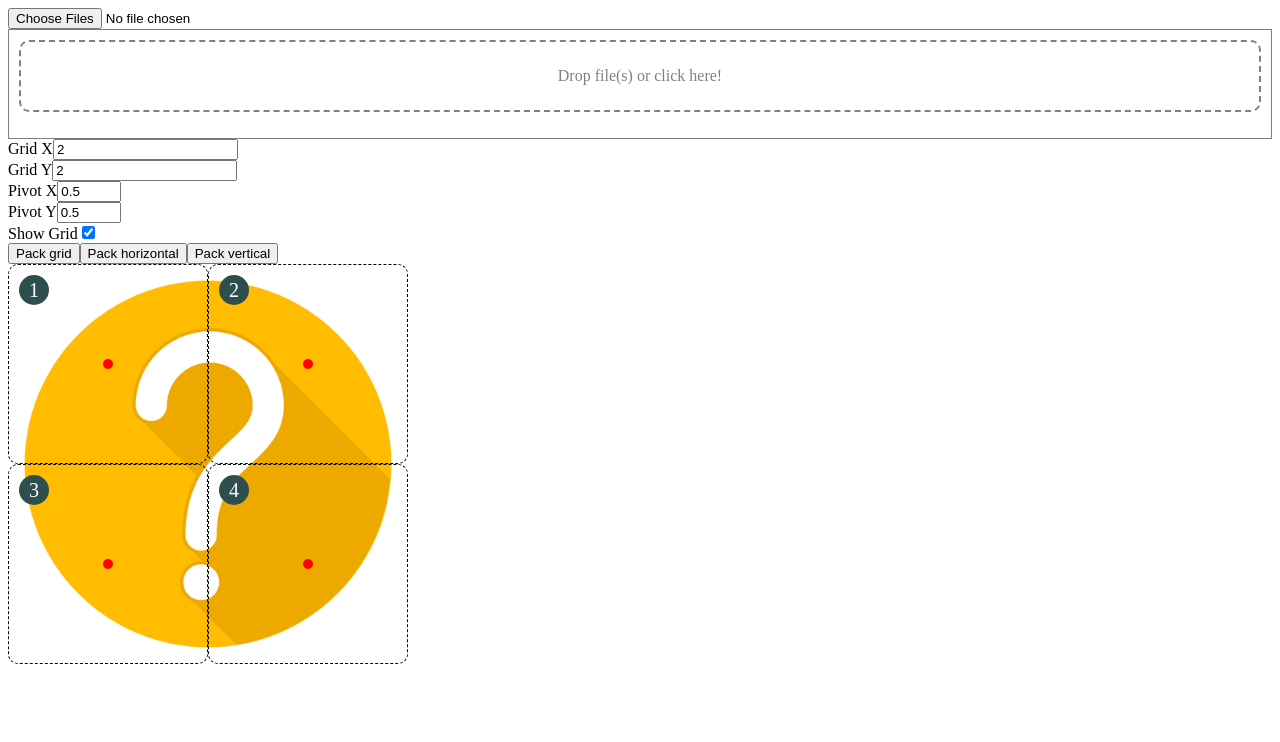
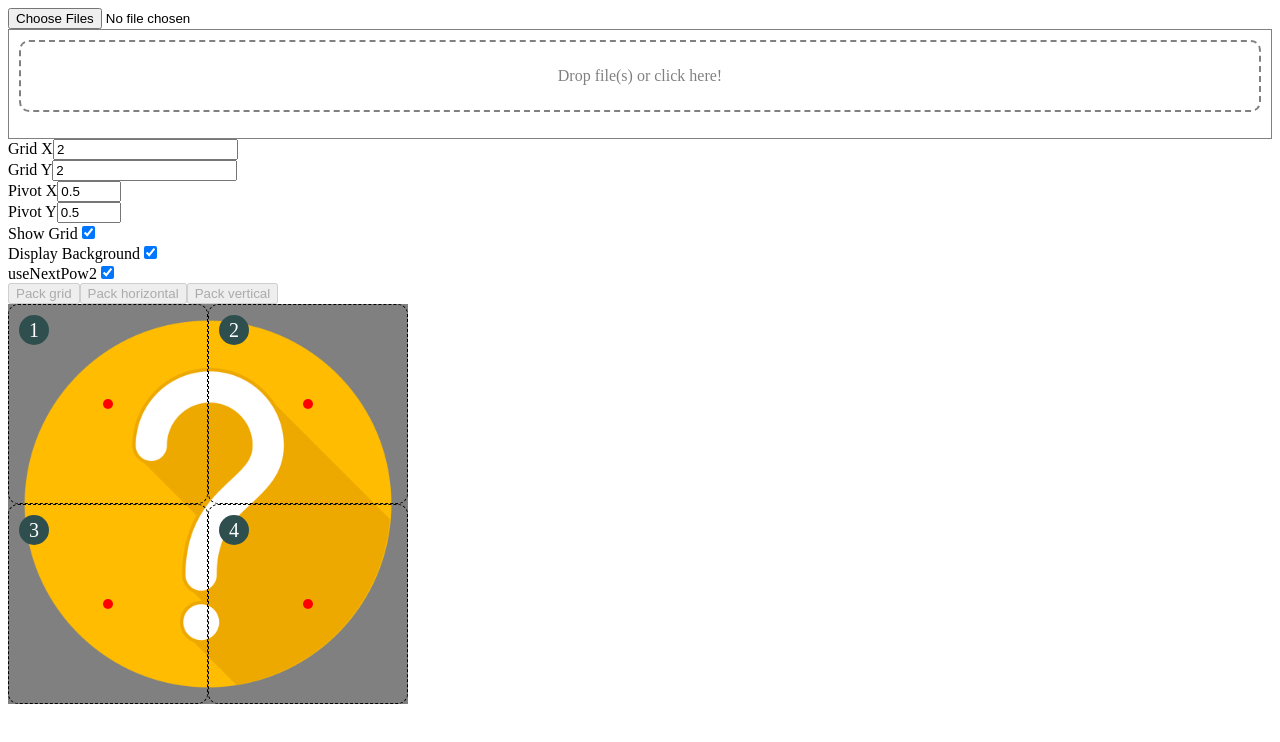
Before and after one commit to kukumberman/vue3-sprite-editor, a Vue app: page / in a window 1280 px wide. Shown: the top 742 px of the page. Built offline with nearby package versions, Linux system fonts and the light colour scheme.

Commit message:
Update App.vue

```diff
--- a/src/App.vue
+++ b/src/App.vue
@@ -2,9 +2,17 @@
   <input type="file" @change="onFilesUploaded" ref="fileInput" accept="image/*" multiple>
 
   <div class="file-container">
-    <div id="drop-zone" @click="dropzoneClickHandler">Drop file(s) or click here!</div>
+    <div id="drop-zone"
+      @click="dropzoneClickHandler"
+      @drop="onFilesDrop"
+      @dragover="$event.preventDefault()"
+    >Drop file(s) or click here!</div>
     <ul>
-      <li v-for="(file, i) in files" :key="i">{{ file.name }}</li>
+      <li v-for="(file, i) in files" :key="i">
+        <span>{{ file.name }}</span>
+        &nbsp;
+        <button @click="clickRemoveFile(i)">Remove</button>
+      </li>
     </ul>
     <button @click="clearClick" v-if="files.length > 0">Clear</button>
   </div>
@@ -37,16 +45,24 @@
       <span>Show Grid</span>
       <input type="checkbox" v-model="displayGrid">
     </div>
+    <div>
+      <span>Display Background</span>
+      <input type="checkbox" v-model="displayBackground">
+    </div>
+    <div>
+      <span>useNextPow2</span>
+      <input type="checkbox" v-model="useNextPow2">
+    </div>
 
     <div>
-      <button @click="createGrid">Pack grid</button>
-      <button @click="createHorizontal">Pack horizontal</button>
-      <button @click="createVertical">Pack vertical</button>
+      <button @click="createGrid" :disabled="hasNoFiles">Pack grid</button>
+      <button @click="createHorizontal" :disabled="hasNoFiles">Pack horizontal</button>
+      <button @click="createVertical" :disabled="hasNoFiles">Pack vertical</button>
     </div>
 
   </div>
 
-  <div class="atlas-container" :style="atlasSize">
+  <div class="atlas-container" :class="{ 'bg': displayBackground }" :style="atlasSize">
     <img :src="image" alt="atlas" :style="atlasSize">
 
     <div class="grid" :class="{ visible: displayGrid }" :style="gridTemplate">
@@ -71,6 +87,14 @@
 <script>
 import AtlasCreator from "./utils/AtlasCreator"
 
+function readFileAsBuffer(file) {
+  return new Promise((resolve, reject) => {
+    const reader = new FileReader()
+    reader.readAsArrayBuffer(file)
+    reader.onload = () => resolve(reader.result)
+  })
+}
+
 export default {
   name: 'App',
   components: {
@@ -80,6 +104,8 @@ export default {
       image: "./images/placeholder.png",
       files: [],
       displayGrid: true,
+      displayBackground: true,
+      useNextPow2: true,
       grid: {
         x: 2,
         y: 2
@@ -95,21 +121,26 @@ export default {
     }
   },
   methods: {
-    readFileAsBuffer(file) {
-      return new Promise((resolve, reject) => {
-        const reader = new FileReader()
-        reader.readAsArrayBuffer(file)
-        reader.onload = () => resolve(reader.result)
-      })
+    onFilesUploaded(event) {
+      this.fetchFiles(event.target.files)
+      event.target.value = ""
     },
-    onFilesUploaded(event) {
-      const promises = Array.from(event.target.files).map(async (f) => {
+    onFilesDrop(event) {
+      event.preventDefault()
+      this.fetchFiles(event.dataTransfer.files)
+    },
+    async fetchFiles(fileList) {
+      const promises = Array.from(fileList).map(async (f) => {
         return {
           name: f.name,
-          buffer: await this.readFileAsBuffer(f)
+          buffer: await readFileAsBuffer(f)
         }
       })
-      Promise.all(promises).then(files => this.files = files)
+      const files = await Promise.all(promises)
+      this.files.push(...files)
+    },
+    clickRemoveFile(index) {
+      this.files.splice(index, 1)
     },
     clearClick() {
       this.files = []
@@ -130,25 +161,28 @@ export default {
       this.pivot.y = pivot.y
     },
     async createHorizontal() {
-      const atlas = new AtlasCreator(this.filesAsBuffers())
+      const atlas = new AtlasCreator(this.filesAsBuffers(), this.useNextPow2)
       const src = await atlas.createHorizontal(this.pivot)
       this.image = src
       this.applyDisplay(atlas)
     },
     async createVertical() {
-      const atlas = new AtlasCreator(this.filesAsBuffers())
+      const atlas = new AtlasCreator(this.filesAsBuffers(), this.useNextPow2)
       const src = await atlas.createVertical(this.pivot)
       this.image = src
       this.applyDisplay(atlas)
     },
     async createGrid() {
-      const atlas = new AtlasCreator(this.filesAsBuffers())
+      const atlas = new AtlasCreator(this.filesAsBuffers(), this.useNextPow2)
       const src = await atlas.createGrid(this.grid, this.pivot)
       this.image = src
       this.applyDisplay(atlas)
     }
   },
   computed: {
+    hasNoFiles() {
+      return this.files.length === 0
+    },
     pivotPosition() {
       return {
         left: `calc(${this.pivot.x} * 100%)`,
```
